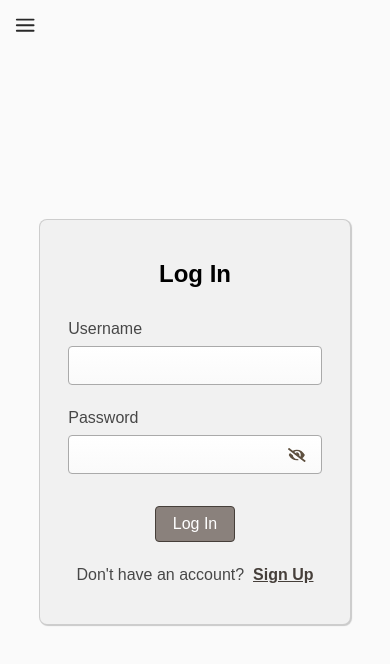
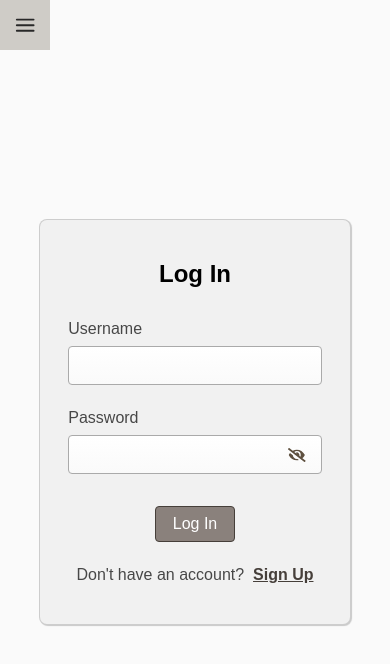
Before and after one commit to gunpitipat/blogora, a React (Create React App) app in the folder client/: page /login in a window 390 px wide. Shown: the top 664 px of the page. Built offline with nearby package versions, Linux system fonts and the light colour scheme; no server answers; a web font is replaced by a local one.

Commit message:
style: Add fade effect for comment options and menu icon overlay

```diff
--- a/client/src/components/BlogComponent.css
+++ b/client/src/components/BlogComponent.css
@@ -223,7 +223,7 @@ section.comments{
     }
     .BlogComponent header .goback-icon{
         top: 0.85rem;
-        left: calc(0.85rem + 1.4rem + 0.85rem);
+        left: calc(0.85rem + 1.4rem + 0.85rem + 0.85rem);
     }
 }
 @media (max-width: 425px) {
--- a/client/src/components/CommentComponent.css
+++ b/client/src/components/CommentComponent.css
@@ -17,6 +17,11 @@
 /* .comment-container .comment.level-4{
     border-left: 4px solid #8a817c;
 } */
+
+/* Fade comment when option(deleting) is activated */
+.comment.fade .content, .comment.fade small, .comment.fade .content-expand-icon{
+    opacity: 0.25 !important;
+}
 
 /* Content */
 .comment-container .comment .content{
--- a/client/src/components/CommentComponent.js
+++ b/client/src/components/CommentComponent.js
@@ -167,7 +167,7 @@ const CommentComponent = (props) => {
         <div className="comment-container">
             {loading && <LoadingScreen />}
             {/* Comment Section */}
-            <div className={`comment ${individualViewReply ? "parent" : ""} level-${level > maxIndent ? maxIndent+1 : level}`}>
+            <div className={`comment ${individualViewReply ? "parent" : ""} level-${level > maxIndent ? maxIndent+1 : level} ${showCommentOption === comment._id ? "fade" : ""}`}>
                 <p className={`content ${comment.isDeleted ? "isDeleted" : ""} ${isExpanded ? "expanded" : ""}`}
                     ref={contentRef}
                 >
--- a/client/src/components/LoadingScreen.css
+++ b/client/src/components/LoadingScreen.css
@@ -8,7 +8,7 @@
     display: flex;
     justify-content: center;
     align-items: center;
-    z-index: 1000;
+    z-index: 1001;
 }
 .loading-overlay .spinner{
     width: 3rem;
--- a/client/src/components/Navbar.css
+++ b/client/src/components/Navbar.css
@@ -101,6 +101,15 @@
 
 /* Mobile Screen */
 @media (max-width: 768px) {
+    .menu-icon-overlay{
+        width: calc(0.85rem + 23px + 0.85rem); /* 23px is an integer of icon width */
+        height: calc(0.85rem + 23px + 0.85rem);
+        position: fixed;
+        top: 0;
+        left: 0;
+        z-index: 1000;
+        background-color: rgba(188, 184, 177, 0.7);
+    }
     .menu-icon{
         display: flex;
         align-items: center;
--- a/client/src/components/Navbar.js
+++ b/client/src/components/Navbar.js
@@ -53,8 +53,10 @@ const Navbar = () => {
         <>
             {/* Show menu icon only on mobile screen */}
             { isMobile &&
-                <div className="menu-icon" onClick={() => setIsOpen(!isOpen)}>
-                    <FiMenu />
+                <div className="menu-icon-overlay">
+                    <div className="menu-icon" onClick={() => setIsOpen(!isOpen)}>
+                        <FiMenu />
+                    </div>
                 </div>
             }
             {/* Overlay to close sidebar when clicking outside */}
```
